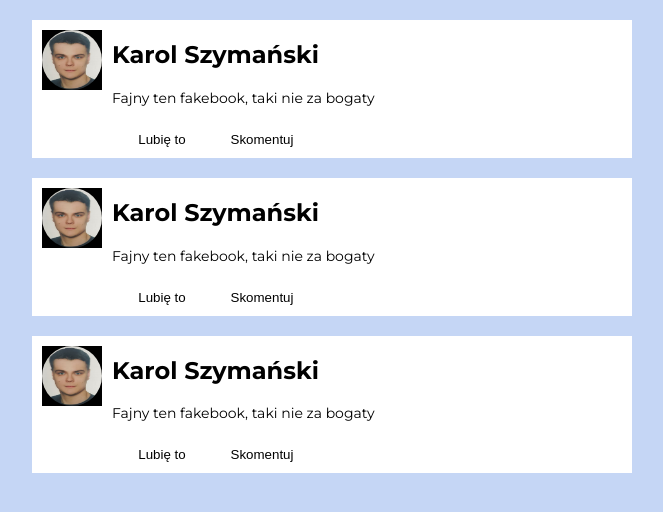
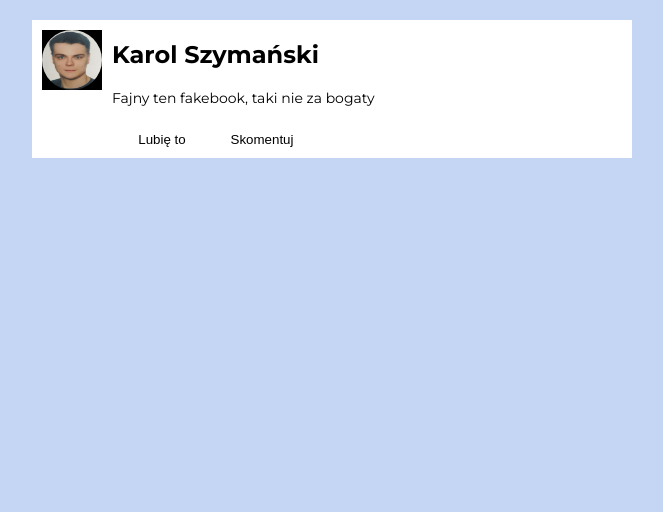
Before and after one commit to karolszym22/SocialNetworkingSite, a React (Create React App) app: page / in a window 1280 px wide. Shown: the top 512 px of the page, without its empty margins (328-991 px from the left). Built offline with nearby package versions, Linux system fonts and the light colour scheme.

Commit message:
add map method and users's images

```diff
--- a/src/App.js
+++ b/src/App.js
@@ -4,9 +4,7 @@ import PostWrapper from './components/PostWrapper/PostWrapper';
 const App = () =>
 (
   <div>
-    <PostWrapper />
-    <PostWrapper />
-    <PostWrapper />
+    <PostWrapper/>
   </div>
 )
 
```
